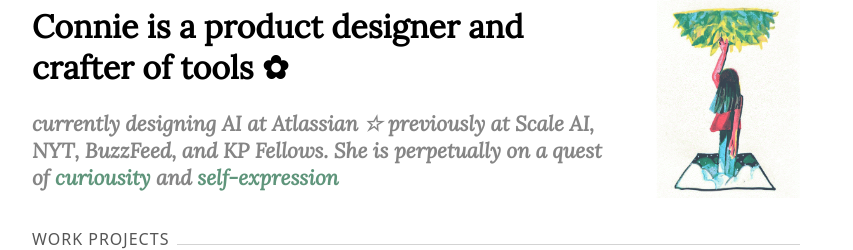
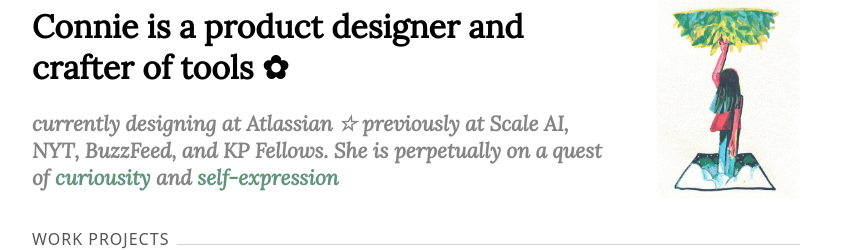
Before and after one commit to connieliu0/connieportfolio, a Next.js app: page / in a window 1280 px wide. Shown: the part 127-377 px from the top of the page, without its empty margins (224-1077 px from the left). Built offline with nearby package versions, Linux system fonts and the light colour scheme.

Commit message:
Update index.js

```diff
--- a/pages/index.js
+++ b/pages/index.js
@@ -27,7 +27,7 @@ export default function Home({ allPostsData }) {
           <h1>Connie is a product designer and crafter of tools ✿ </h1>
           <em>
             <h3>
-              currently designing AI at Atlassian ☆ previously at Scale AI, NYT,
+              currently designing at Atlassian ☆ previously at Scale AI, NYT,
               BuzzFeed, and KP Fellows. She is perpetually on a quest of{" "}
               <a href="https://www.connie-liu.me/researchcode" target="_blank">
                 curiousity
```
